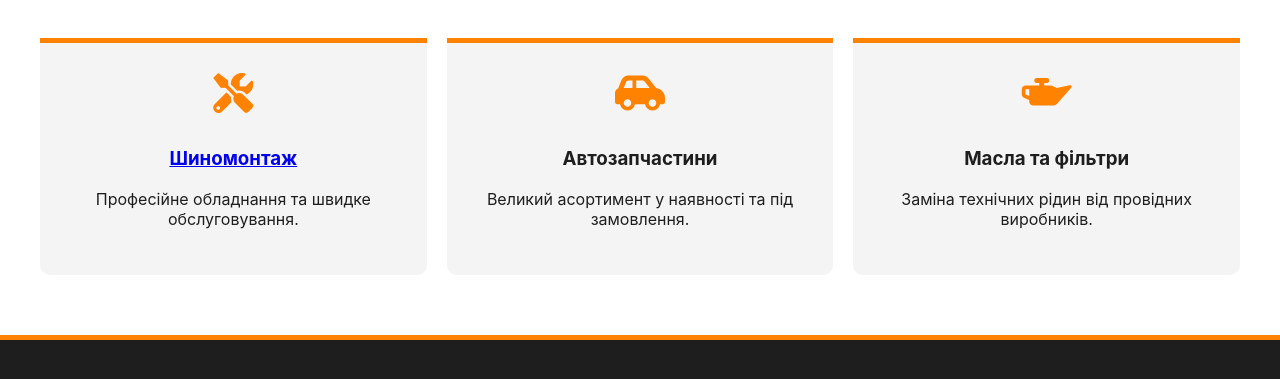
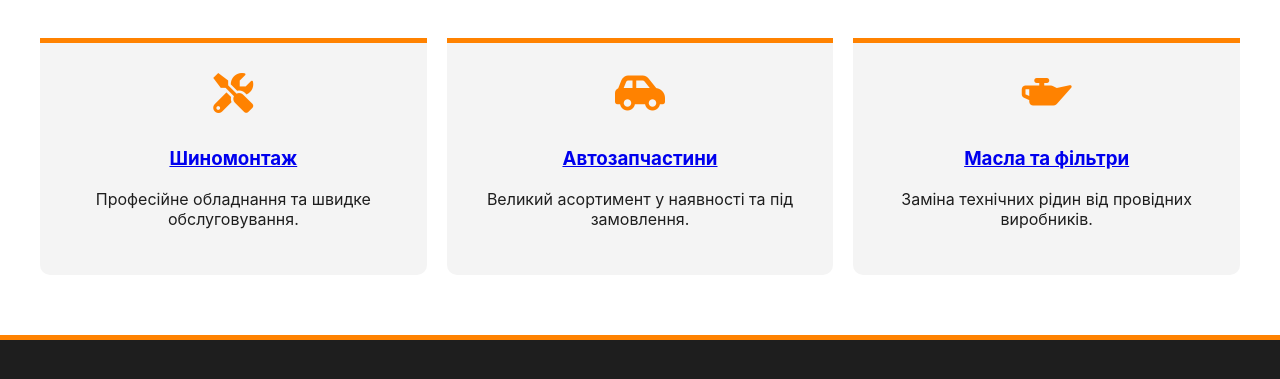
Before and after one commit to mycar-vianor/vianor-berezan, a plain HTML site: page index.html in a window 1280 px wide. Shown: the part 717-1096 px from the top of the page. Drawn offline with Linux system fonts and the light colour scheme.

Commit message:
Update index.html

```diff
--- a/index.html
+++ b/index.html
@@ -221,12 +221,16 @@
     </div>
     <div class="service-card">
         <i class="fas fa-car-side" style="font-size: 2.5rem; color: var(--vianor-orange); margin-bottom: 15px;"></i>
-        <h3>Автозапчастини</h3>
+         <a href="https://t.me/my_car_vianor_bot">
+                <h3>Автозапчастини</h3>
+            </a>
         <p>Великий асортимент у наявності та під замовлення.</p>
     </div>
     <div class="service-card">
         <i class="fas fa-oil-can" style="font-size: 2.5rem; color: var(--vianor-orange); margin-bottom: 15px;"></i>
-        <h3>Масла та фільтри</h3>
+         <a href="https://t.me/my_car_vianor_bot">
+                <h3>Масла та фільтри</h3>
+            </a>
         <p>Заміна технічних рідин від провідних виробників.</p>
     </div>
 </div>
```
